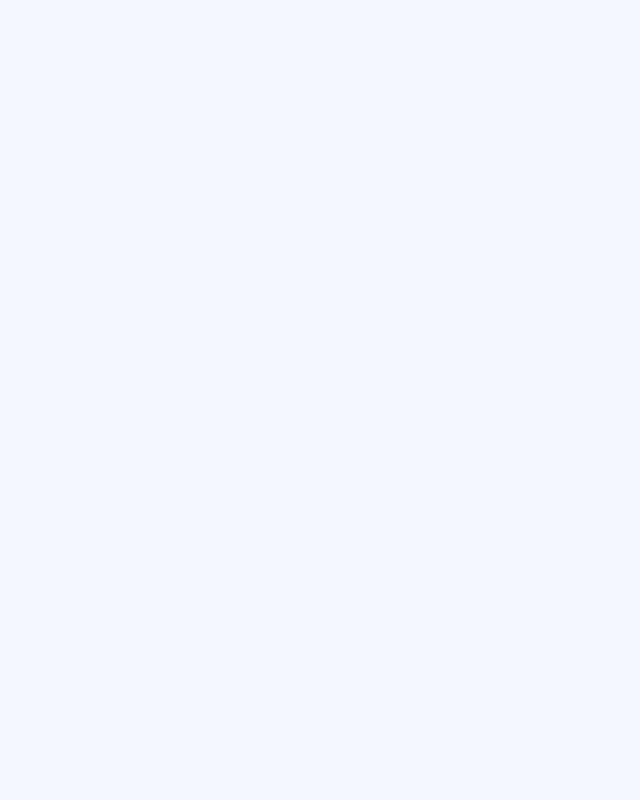
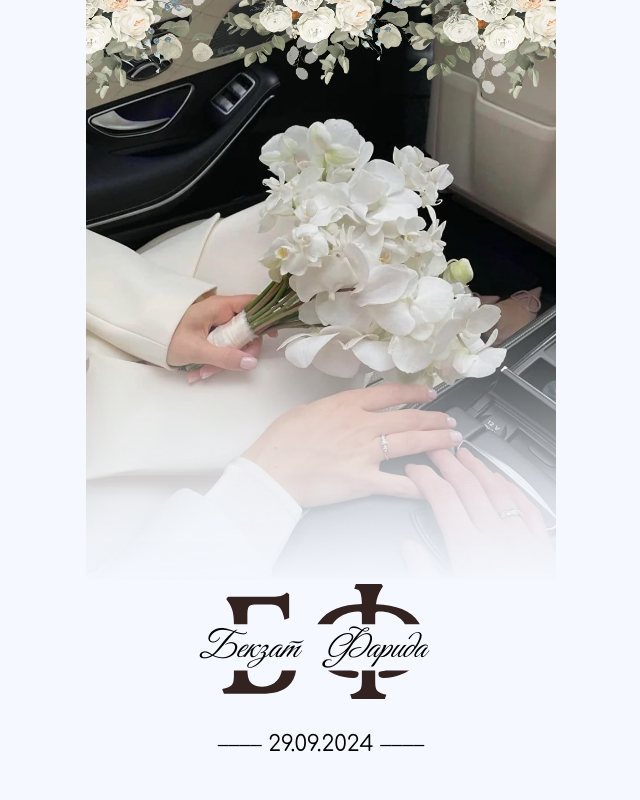
Before and after one commit to azzarett/bekzat, a React (Vite) app: page / in a window 1280 px wide. Before the commit this address had no page. Shown: the top 800 px of the page, without its empty margins (319-959 px from the left). Built offline with nearby package versions, Linux system fonts and the light colour scheme.

Commit message:
Update favicon to use a new image file

```diff
--- a/index.html
+++ b/index.html
@@ -2,7 +2,7 @@
 <html lang="en">
   <head>
     <meta charset="UTF-8" />
-    <link rel="icon" type="image/svg+xml" href="/vite.svg" />
+    <link rel="icon" type="image/png" href="/assets/icon.png" />
     <meta name="viewport" content="width=device-width, initial-scale=1.0" />
     <link rel="preconnect" href="https://fonts.googleapis.com" />
     <link rel="preconnect" href="https://fonts.gstatic.com" crossorigin />
--- a/src/App.tsx
+++ b/src/App.tsx
@@ -10,7 +10,7 @@ function App() {
         <Route path="/ru" element={<Layout />} >
           <Route index element={<WebRu />}/>
         </Route>
-        <Route path="/kz" element={<Layout />} >
+        <Route path="/" element={<Layout />} >
           <Route index element={<WebKz />}/>
         </Route>
       </Routes>
```
Also changed, not shown: public/assets/icon.png (added).
